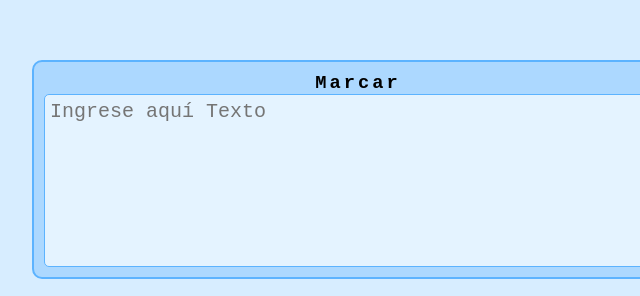
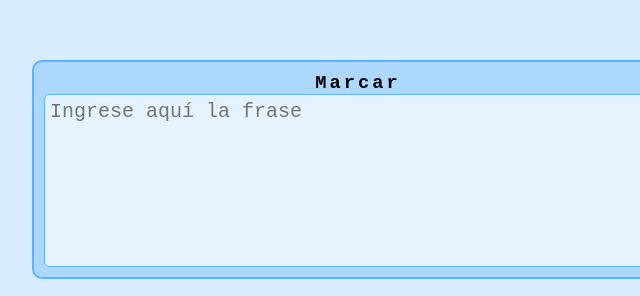
Before and after one commit to Jeremias0901/DesafioTECIP.github.io, a plain HTML site: page index.html in a window 1280 px wide. Shown: the part 171-467 px from the top of the page, 282-922 px from the left. Drawn offline with Linux system fonts and the light colour scheme.

Commit message:
cambio en el mensaje

```diff
--- a/index.html
+++ b/index.html
@@ -11,7 +11,7 @@
 <body>
 	<div class="control">
 		<h3 class="instruction">Marcar</h3>
-		<textarea id="inp_text" placeholder="Ingrese aquí Texto" cols="50" rows="7" autofocus></textarea>
+		<textarea id="inp_text" placeholder="Ingrese aquí la frase" cols="50" rows="7" autofocus></textarea>
 	</div>
 	<div class="output">
 		<p class="instruction">Serie de Numeros para tipear el texto</p>
```
